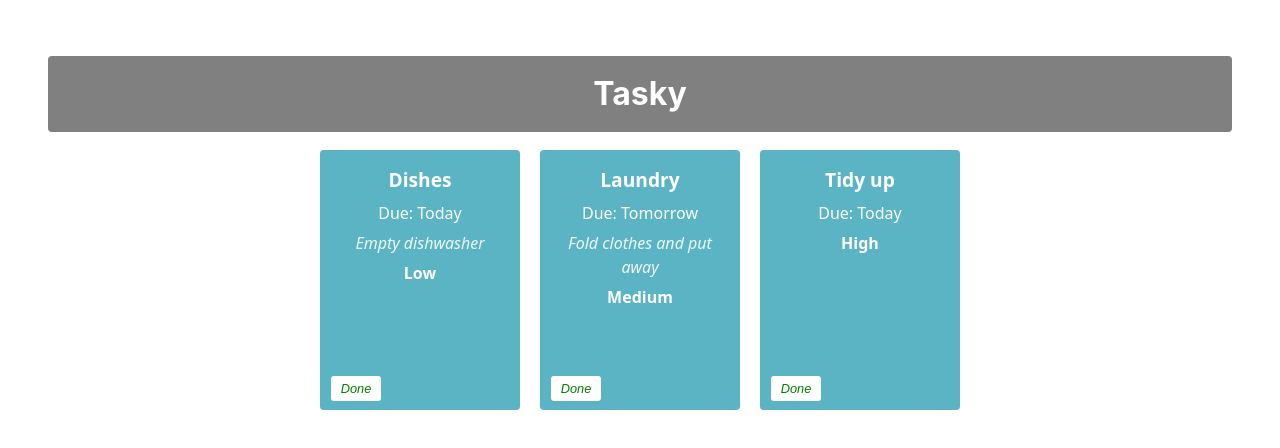
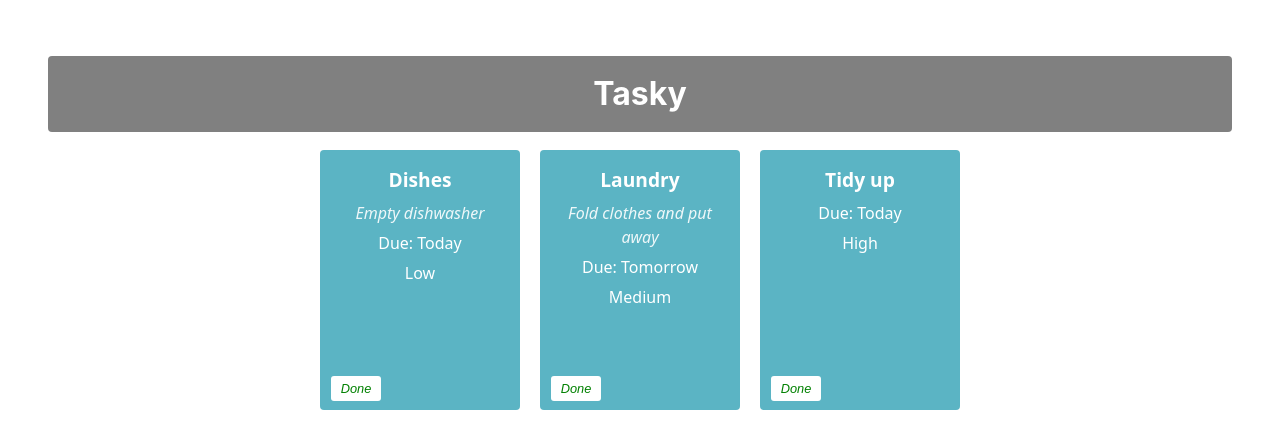
Before and after one commit to KyleG4/react-basics-labs, a React (Vite) app in the folder tasky/: page / in a window 1280 px wide. Shown: the top 448 px of the page. Built offline with nearby package versions, Linux system fonts and the light colour scheme.

Commit message:
Mark task as done (lab instructions only)

```diff
--- a/tasky/src/App.css
+++ b/tasky/src/App.css
@@ -59,3 +59,12 @@ button {
   background: white;
   cursor: pointer;
 }
+
+.toggleButton {
+  background-color: grey;
+  color: white;
+  font-style: normal;
+  font-weight: bold;
+  margin-bottom: 20px;
+  cursor: pointer;
+}
--- a/tasky/src/components/Task.jsx
+++ b/tasky/src/components/Task.jsx
@@ -1,11 +1,13 @@
-function Task({ title, description, deadline, priority, done, markDone }) {
+import React from 'react';
+
+function Task(props) {
   return (
-    <div className="card" style={{ backgroundColor: done ? 'lightgrey' : '#5bb4c4' }}>
-      <p className="title">{title}</p>
-      <p>Due: {deadline}</p>
-      {description && <p><em>{description}</em></p>}
-      {priority && <p className="priority">{priority}</p>}
-      <button onClick={markDone} className="doneButton">Done</button>
+    <div className="card" style={{ backgroundColor: props.done ? 'lightgrey' : '#5bb4c4' }}>
+      <p className="title">{props.title}</p>
+      <p><em>{props.description}</em></p>
+      <p>Due: {props.deadline}</p>
+      <p>{props.priority}</p>
+      <button onClick={props.markDone} className="doneButton">Done</button>
     </div>
   );
 }
```
Also changed, not shown: tasky/src/App.jsx (+4 -4 lines).
